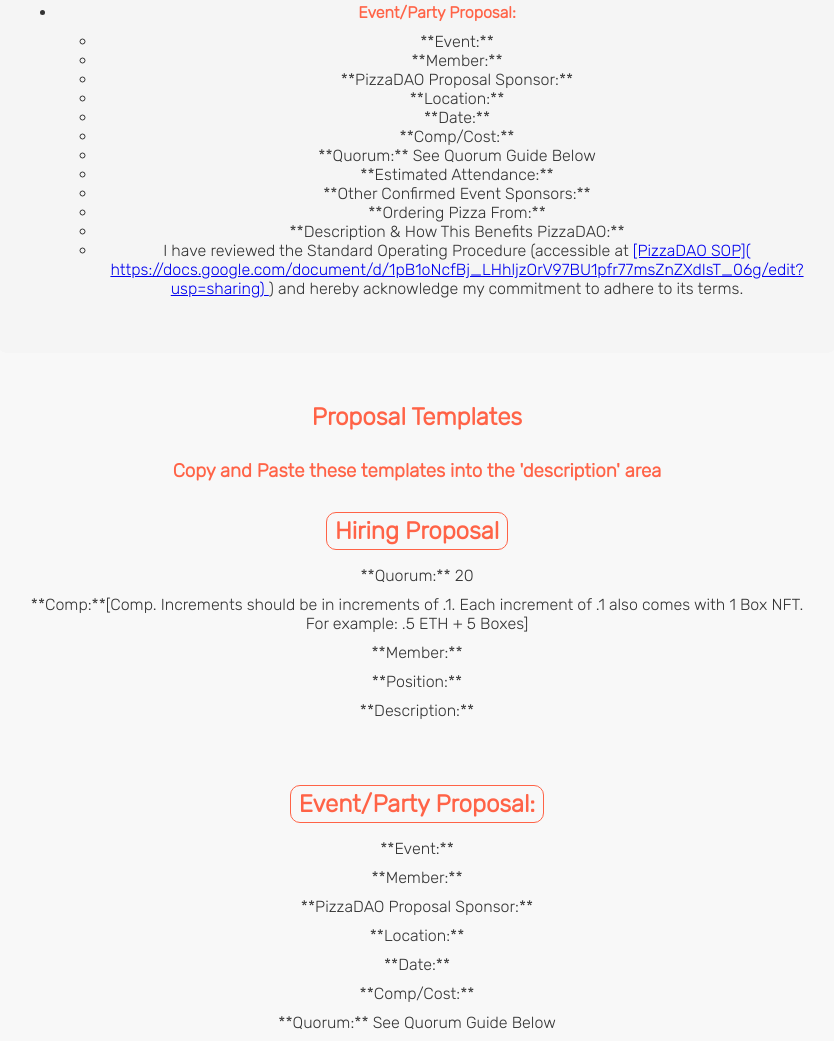
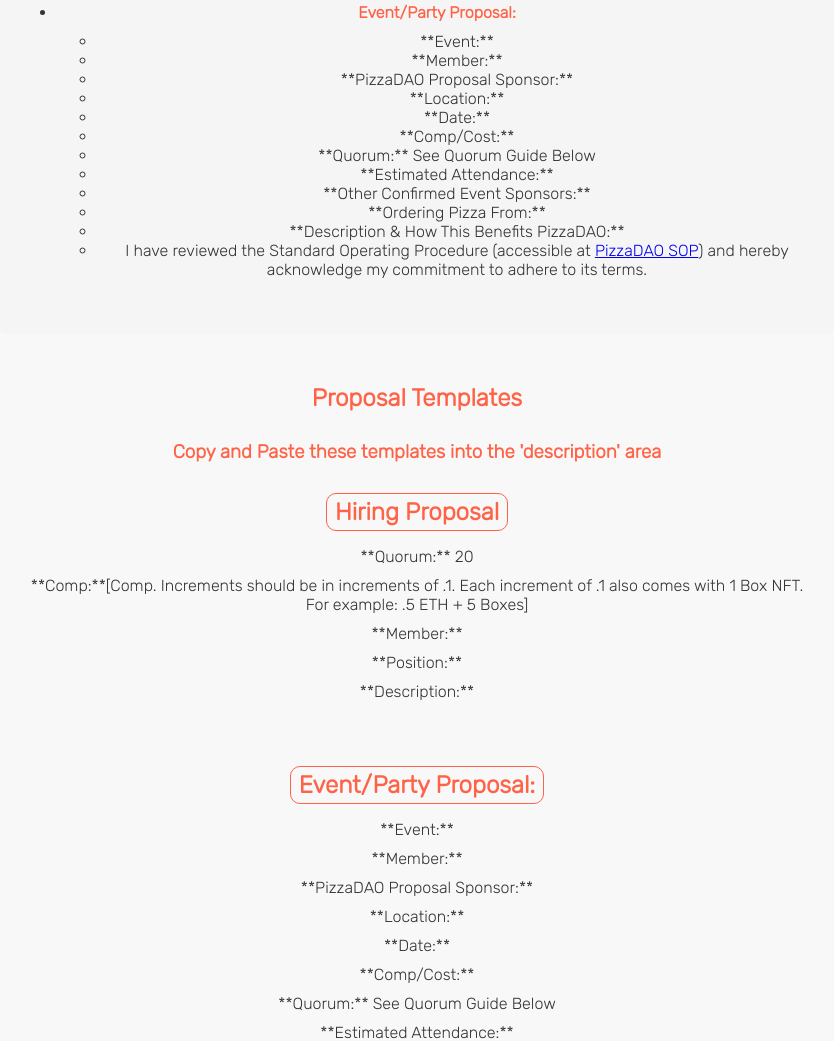
Before and after one commit to scrimmageproductions/ProposalRecipe2, a plain HTML site: page index.html in a window 1280 px wide. Shown: the part 1424-2465 px from the top of the page, without its empty margins (223-1057 px from the left). Drawn offline with Linux system fonts and the light colour scheme.

Commit message:
Update index.html

```diff
--- a/index.html
+++ b/index.html
@@ -290,7 +290,7 @@ Channel: Ensure that “proposals” is selected for this option. This will make
 <li>**Other Confirmed Event Sponsors:**</li>
 <li>**Ordering Pizza From:**</li>
 <li>**Description & How This Benefits PizzaDAO:**</li>
-<li>I have reviewed the Standard Operating Procedure (accessible at <a href="https://docs.google.com/document/d/1pB1oNcfBj_LHhljzOrV97BU1pfr77msZnZXdIsT_06g/edit?usp=sharing" target="_blank">[PizzaDAO SOP]( https://docs.google.com/document/d/1pB1oNcfBj_LHhljzOrV97BU1pfr77msZnZXdIsT_06g/edit?usp=sharing) </a>) and hereby acknowledge my commitment to adhere to its terms.</li>
+<li>I have reviewed the Standard Operating Procedure (accessible at <a href="https://docs.google.com/document/d/1pB1oNcfBj_LHhljzOrV97BU1pfr77msZnZXdIsT_06g/edit?usp=sharing" target="_blank">PizzaDAO SOP</a>) and hereby acknowledge my commitment to adhere to its terms.</li>
 </ul>
 
 <br>
```
